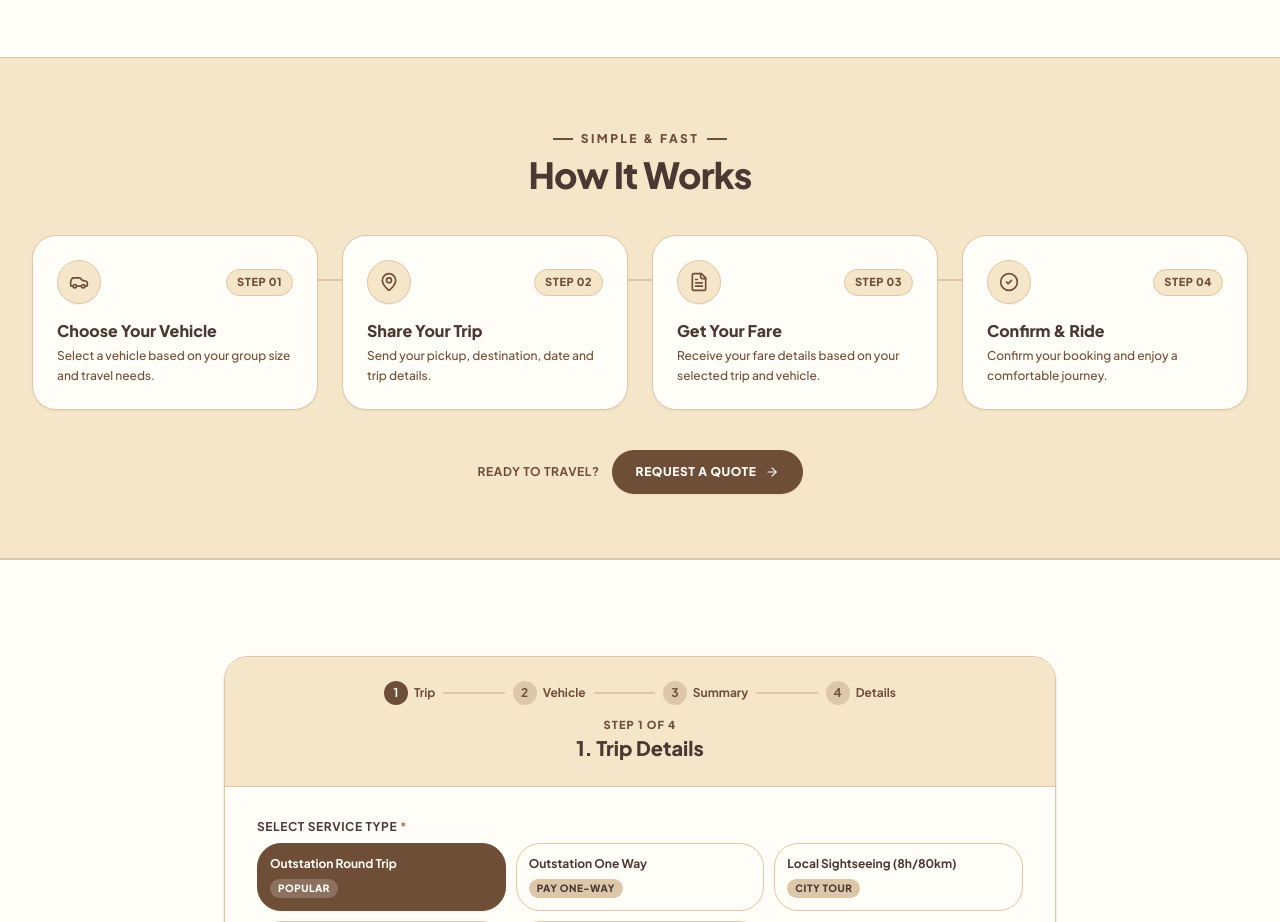
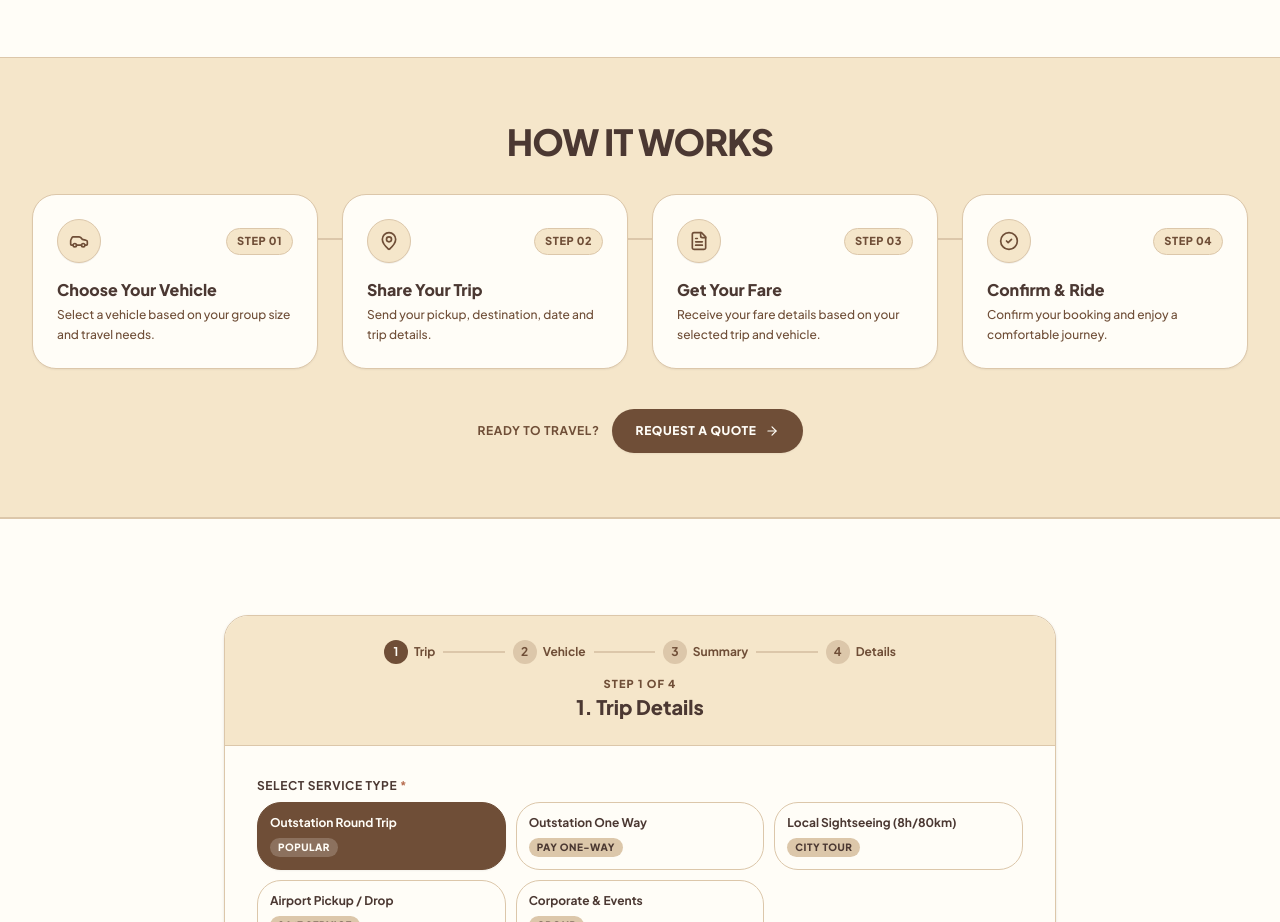
Before and after one commit to GAGANGOWDAP/coffee-cabs, a React (Vite) app: page / in a window 1280 px wide. Shown: the part 5340-6262 px from the top of the page. Built offline with nearby package versions, Linux system fonts and the light colour scheme.

Commit message:
style: simplify How It Works heading to HOW IT WORKS

```diff
--- a/src/app/pages/HomePage.tsx
+++ b/src/app/pages/HomePage.tsx
@@ -358,14 +358,9 @@
       <section className="gsap-section-reveal py-10 sm:py-16 bg-[#F5E6CA] border-b border-[#DCC7AA] relative overflow-hidden">
         <div className="max-w-7xl mx-auto px-4 sm:px-6 lg:px-8">
           {/* Header */}
-          <div className="text-center max-w-2xl mx-auto mb-8 sm:mb-10">
-            <div className="inline-flex items-center gap-2 text-[11px] sm:text-xs uppercase tracking-[0.2em] text-[#6F4E37] font-extrabold mb-2">
-              <span className="h-[2px] w-5 bg-[#6F4E37] shrink-0" />
-              <span>SIMPLE & FAST</span>
-              <span className="h-[2px] w-5 bg-[#6F4E37] shrink-0" />
-            </div>
+          <div className="text-center max-w-2xl mx-auto mb-6 sm:mb-8">
             <h2 className="text-2xl sm:text-4xl font-extrabold text-[#4B3832] tracking-tight">
-              How It Works
+              HOW IT WORKS
             </h2>
           </div>
 
```
